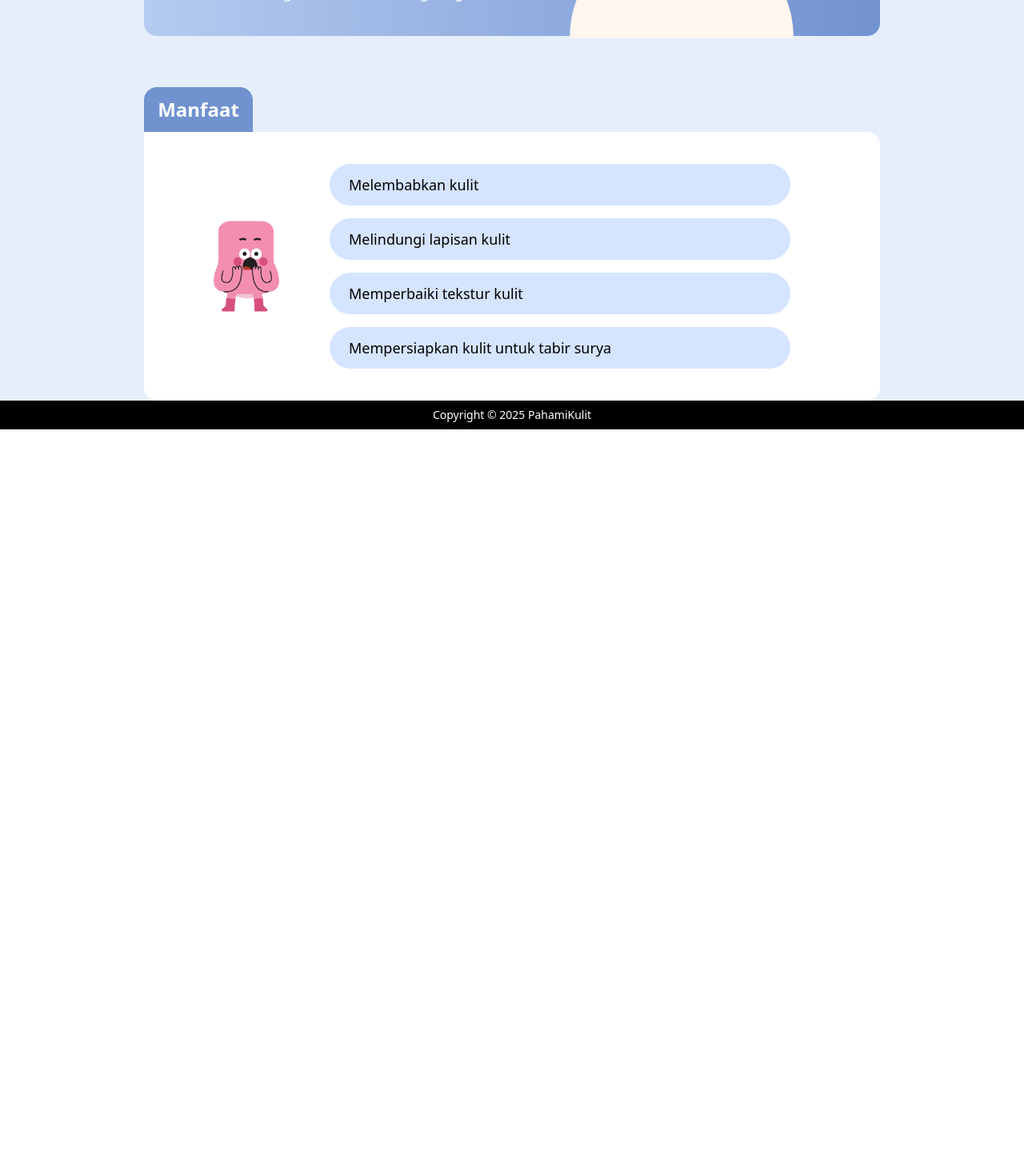
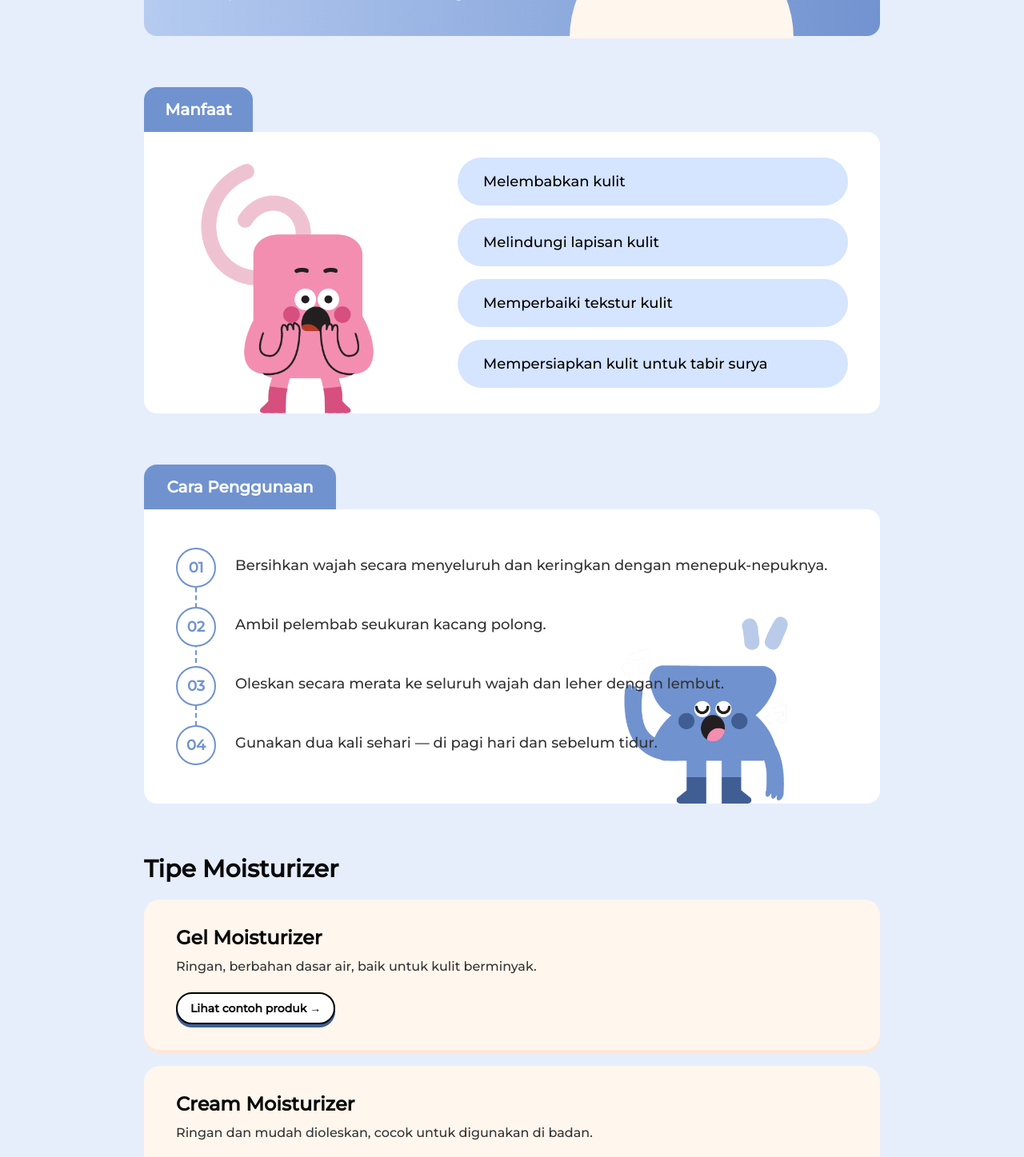
Before and after one commit to putrilauraa/PahamiKulit-FrontEnd, a Next.js app: page /detail-produk-basic-skincare in a window 1280 px wide. Shown: the part 380-1827 px from the top of the page at 80% size. Before the commit the page ends 917 px from the top, so only its background shows below. Built offline with nearby package versions, Linux system fonts and the light colour scheme; a web font is replaced by a local one.

Commit message:
feat(produk-basic-skincare): detail produk basic skincare

```diff
--- a/src/app/detail-produk-basic-skincare/page.tsx
+++ b/src/app/detail-produk-basic-skincare/page.tsx
@@ -4,6 +4,7 @@ import Navbar from '@/components/Navbar';
 import { Footer } from '@/components/Footer';
 import { Montserrat } from 'next/font/google';
 import { useRouter } from 'next/navigation';
+import Link from 'next/link';
 
 const montserrat = Montserrat({ weight: '500', subsets: ['latin'] });
 
@@ -14,7 +15,9 @@ export default function produkBasicSkincare() {
         <>
             <Navbar />
 
-            <div className="bg-[#E6EEFC]">
+            <div
+                className={`${montserrat.className} bg-[#E6EEFC] pb-20 overflow-hidden`}
+            >
                 <div className="pt-5 ml-9">[Navigation]</div>
                 {/* Title Section */}
                 <div className="mt-16">
@@ -41,36 +44,34 @@ export default function produkBasicSkincare() {
                             kulit yang menghidrasi kulit dengan menyerap air.
                             Pelembap membantu menjaga fungsi lapisan kulit,
                             memperbaiki tekstur, dan melindungi dari kerusakan
-                            lingkungan{' '}
+                            lingkungan.
                         </p>
                     </div>
                 </div>
 
+                {/* Manfaat */}
                 <div className="mx-45">
-                    <div className="bg-[#7092CF] h-8 md:h-10 py-7 w-34 md:text-2xl flex items-center text-center justify-center font-semibold text-white rounded-tr-lg rounded-tl-lg md:rounded-tr-2xl md:rounded-tl-2xl">
+                    <div className="bg-[#7092CF] h-8 md:h-10 py-7 w-34 md:text-xl flex items-center text-center justify-center font-semibold text-white rounded-tr-lg rounded-tl-lg md:rounded-tr-2xl md:rounded-tl-2xl">
                         Manfaat
                     </div>
-                    <div className="bg-white rounded-tr-2xl rounded-bl-2xl rounded-br-2xl py-10 px-12">
+                    <div className="bg-white rounded-tr-2xl rounded-bl-2xl rounded-br-2xl py-8 px-10">
                         <div className="flex flex-col md:flex-row items-center gap-6">
-                            {/* Image Stack */}
-                            <div className="relative w-40 h-40">
                             {/* Swirl (background) */}
                             <img
                                 src="/Elements-20.png"
                                 alt="Swirl"
-                                    className="absolute w-50 h-auto"
+                                className="absolute w-76 h-auto left-42 pb-30"
                             />
 
                             {/* Mascot (foreground) */}
                             <img
                                 src="/Pink-3.png"
                                 alt="Mascot"
-                                    className="absolute w-50 h-auto -scale-x-100"
+                                className="absolute w-79 h-auto -scale-x-100 pt-32 left-57"
                             />
-                            </div>
 
                             {/* Benefit List */}
-                            <div className="flex flex-col gap-4 w-xl text-lg right-5">
+                            <div className="flex flex-col gap-4 w-4xl text-lg ml-88">
                                 {[
                                     'Melembabkan kulit',
                                     'Melindungi lapisan kulit',
@@ -79,7 +80,7 @@ export default function produkBasicSkincare() {
                                 ].map((item, index) => (
                                     <div
                                         key={index}
-                                        className="bg-[#D5E4FF] text-black px-6 py-3 rounded-full"
+                                        className="bg-[#D5E4FF] text-black px-8 py-4 rounded-full"
                                     >
                                         {item}
                                     </div>
@@ -88,6 +89,101 @@ export default function produkBasicSkincare() {
                         </div>
                     </div>
                 </div>
+
+                {/* Cara Penggunaan */}
+                <div className="mx-45 mt-16">
+                    <div className="bg-[#7092CF] h-8 md:h-10 py-7 w-60 md:text-xl flex items-center text-center justify-center font-semibold text-white rounded-tr-lg rounded-tl-lg md:rounded-tr-2xl md:rounded-tl-2xl">
+                        Cara Penggunaan
+                    </div>
+                    <div className="bg-white rounded-tr-2xl rounded-bl-2xl rounded-br-2xl py-12 px-10">
+                        <div className="relative">
+                            {/* Dashed vertical line */}
+                            <div className="absolute top-[30px] left-[24px] h-[calc(100%-40px)] border-l-2 border-dashed border-[#7092CF] z-0"></div>
+
+                            {/* Steps */}
+                            <div className="flex flex-col gap-6 relative z-10">
+                                {[
+                                    'Bersihkan wajah secara menyeluruh dan keringkan dengan menepuk-nepuknya.',
+                                    'Ambil pelembab seukuran kacang polong.',
+                                    'Oleskan secara merata ke seluruh wajah dan leher dengan lembut.',
+                                    'Gunakan dua kali sehari — di pagi hari dan sebelum tidur.',
+                                ].map((text, i) => (
+                                    <div
+                                        key={i}
+                                        className="flex gap-4 items-start"
+                                    >
+                                        <div className="min-w-[50px] min-h-[50px] border-2 border-[#7092CF] rounded-full flex items-center justify-center text-[#7293D0] text-lg font-bold bg-white z-10">
+                                            {(i + 1)
+                                                .toString()
+                                                .padStart(2, '0')}
+                                        </div>
+                                        <p className="text-[#333] pt-2 pl-2 text-lg">
+                                            {text}
+                                        </p>
+                                    </div>
+                                ))}
+                            </div>
+                        </div>
+
+                        {/* Mascot Image */}
+                        <img
+                            src="/Blue-2.png" // replace with your actual image path
+                            alt="Mascot"
+                            className="absolute bottom-4 right-66 top-288 w-68 h-auto -scale-x-100"
+                        />
+                        <img
+                            src="/Elements-49.png" // replace with your actual image path
+                            alt="Mascot"
+                            className="absolute bottom-4 right-62 top-274 w-38 h-auto"
+                        />
+                    </div>
+                </div>
+
+                {/* Tipe-tipe Produk */}
+
+                <div className="flex flex-col gap-3 mx-45 mt-16">
+                    <h2 className="text-3xl font-bold">Tipe Moisturizer</h2>
+
+                    {[
+                        {
+                            title: 'Gel Moisturizer',
+                            desc: 'Ringan, berbahan dasar air, baik untuk kulit berminyak.',
+                            link: '/produk/gel-moisturizer',
+                        },
+                        {
+                            title: 'Cream Moisturizer',
+                            desc: 'Ringan dan mudah dioleskan, cocok untuk digunakan di badan.',
+                            link: '/produk/cream-moisturizer',
+                        },
+                        {
+                            title: 'Oil-based Moisturizer',
+                            desc: 'Kaya akan minyak, cocok untuk kulit yang sangat kering atau kulit yang sudah tua.',
+                            link: '/produk/oil-based-moisturizer',
+                        },
+                    ].map((item, i) => (
+                        <div
+                            key={i}
+                            className="bg-[#FFF6ED] rounded-[20px] shadow-[0px_4px_0px_#f1dcc1] px-10 py-8 mt-2"
+                            style={{
+                                boxShadow: '0px 4px 0px rgba(255, 231, 213, 1)',
+                            }}
+                        >
+                            <h3 className="text-2xl font-semibold mb-2">
+                                {item.title}
+                            </h3>
+                            <p className="text-[#333] mb-5">{item.desc}</p>
+                            <a
+                                href={item.link}
+                                className="inline-block bg-white hover:bg-[#405E93] hover:text-white hover:border-[#405E93] border-black font-semibold text-sm px-4 py-2 rounded-full border-2 transition-all"
+                                style={{
+                                    boxShadow: '0 4px 0px rgba(64, 94, 147, 1)',
+                                }}
+                            >
+                                Lihat contoh produk →
+                            </a>
+                        </div>
+                    ))}
+                </div>
             </div>
 
             <Footer />
```
Also changed, not shown: src/app/produk-basic-skincare/page.tsx (+14 -9 lines), public/Elements-49.png (added). Lines whose indentation alone changed are shown as unchanged.
